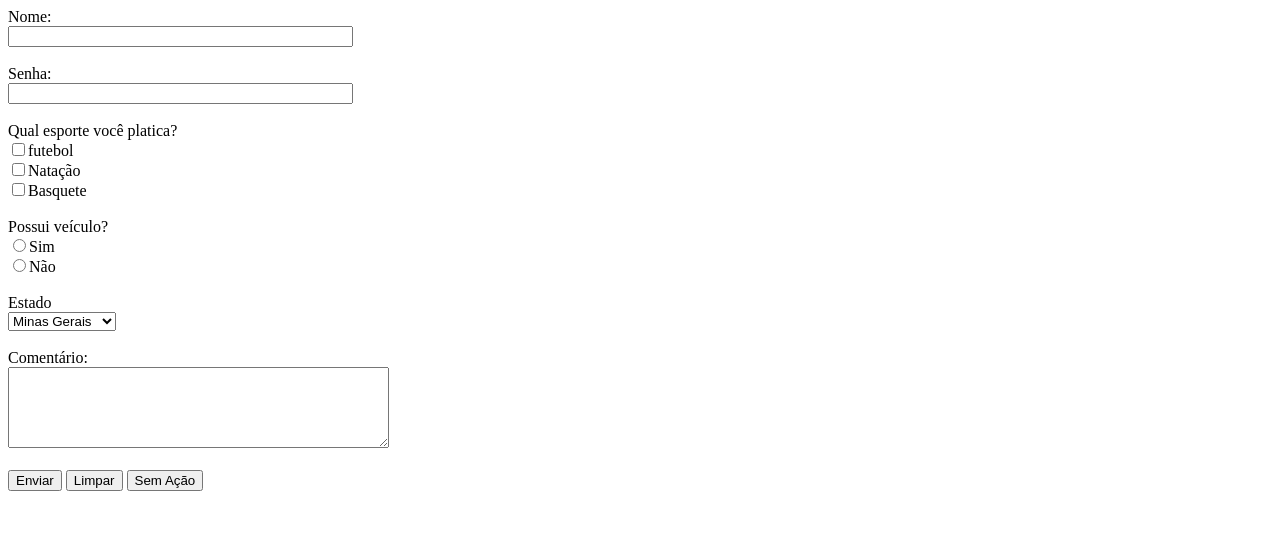
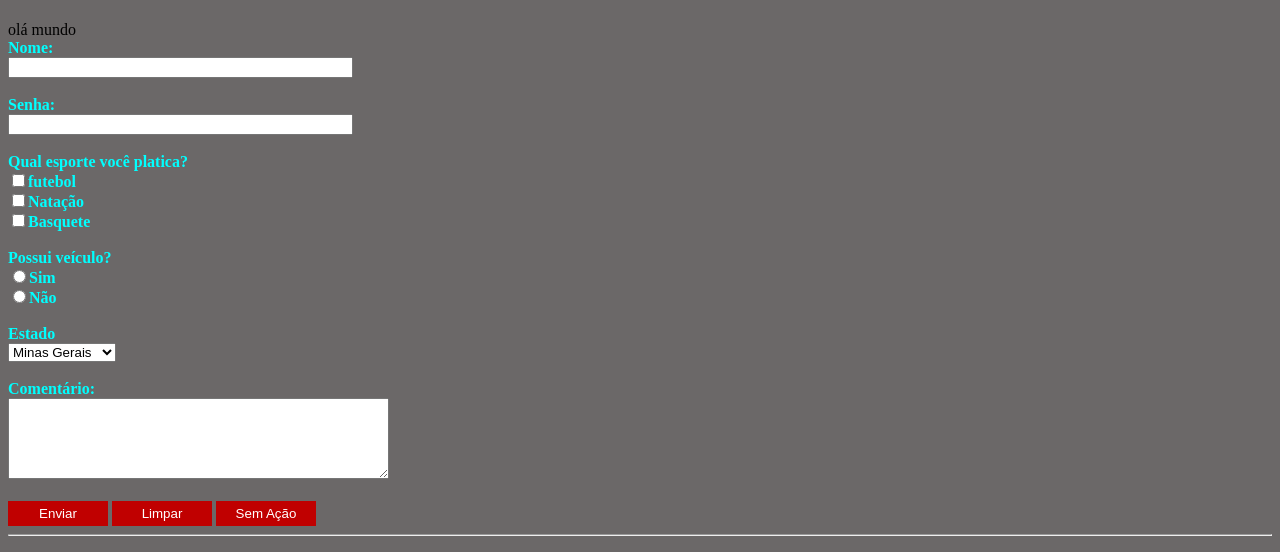
Before and after one commit to Vilmar-Freire/Aulas-html-css-JavaScript, a plain HTML site: page iniciante-vilmar.html/index.html in a window 1280 px wide. Shown: the top 552 px of the page. Drawn offline with Linux system fonts and the light colour scheme.

Commit message:
Fiz-uma-alteração-js

```diff
--- a/iniciante-vilmar.html/index.html
+++ b/iniciante-vilmar.html/index.html
@@ -4,7 +4,8 @@
     <meta charset="UTF-8">
     <meta name="viewport" content="width=device-width, initial-scale=1.0">
     <meta name="description" content="Estou aprendendo muito a cada dia">
-    <link rel="stylesheet" href="style.css">
+    <link rel="stylesheet" href="inicinte-vilmar.css/freire.css">
+    <script src="iniciante-vilmar.javascript/aprendizado-vilmar.js"></script>
     <meta name="viewport" width="device-width, initial-scale=1.0">
     <meta name="keywords" content="origranalção,html, css, javascript">
     <meta name="author" content="Vilmar Freire">
@@ -39,9 +40,15 @@
             <label>Comentário:</label><br/>
             <textarea name="F_Comentario" cols="45" rows="5"></textarea><br/><br/>
 
-            <input type="submit" value="Enviar"/>
-            <input type="reset" value="Limpar"/>
-            <input type="button" value="Sem Ação"/>
+            <input type="submit" class="pt"value="Enviar"/>
+            <input type="reset"  class="pt"value="Limpar"/>
+            <input type="button" class="pt"value="Sem Ação"/>
     </form>
+
+    <hr>
+
+<h1>olá mundo</h1>
+
+
 </body>
 </html>
--- a/iniciante-vilmar.html/iniciante-vilmar.javascript/aprendizado-vilmar.js
+++ b/iniciante-vilmar.html/iniciante-vilmar.javascript/aprendizado-vilmar.js
@@ -0,0 +1 @@
+document.writeln("<h1></h1>olá mundo")
--- a/iniciante-vilmar.html/inicinte-vilmar.css/freire.css
+++ b/iniciante-vilmar.html/inicinte-vilmar.css/freire.css
@@ -1,4 +1,31 @@
 /*alterei a cor de fundo da pagína*/
 body{
-    background-color: #6a6969;
+    background-color: #6b6868;
 }
+
+/*vou alterar os elementos label vou altera a cor da fonte que é o color,e a cor da font*/
+label{
+    color: aqua;
+    font-weight: bold;
+}
+
+/*Agora eu vou mudar os botões, que vou mudar os input eu quero mudar só os botões só que eu quero que só uma parte receba essas formatações pari isso eu vou usar o parâmetro class que fica bem mais organizado.Cor de fundo,também vou mudar a cor do texto usando o parâmetro color também vou mudar a largura usando widht tmabém vou mudar a altura height vou tirar a borda também usando o parâmetro boder também quero mudar o cursor para que vire uma mão quando passar o mause em cima vou usar o parâmetro pointer */
+.pt{
+    background-color: #c00000;
+    color: #fff;
+    width: 100px;
+    height: 25px;
+    border: 0px;
+    cursor:pointer;
+}
+
+/*Agora eu quero aplicar o css relacionado com um invento eu quero um evento over ou seja quando eu colocar o mause em cima dos elementos que eles se destaquem a borda então vou aplicar um css aqui para esses elementos eles são input vou aplicar para todos os input no evento hover eu quero que destaque a borda do tipo solid alem do input eu quero que o select também com houver receba essa propriedade e o textarea também no hover isso evita que eu tenha que formatar novamente.*/
+input:hover,select:hover, textarea:hover{
+    border:2px solid#0000ff
+
+}
+
+/*Agora eu quero que quando o elemento estiver selecionado eu quero mudar a cor de fundo do elemento da pra fazer com JavaScript mais também da pra fazer com css e eu vou fazer com css então vamos lá o elemento é o input e o parâmetro é o focus quando ele estiver selecionado eu quero mudar a cor de fundo então eu uso background-color vamor aplicar também para o select no estado focus e também para o textarea também no estado focus*/
+input:focus, select:focus,textarea:focus{
+    background-color: #ff8080;
+}
```
